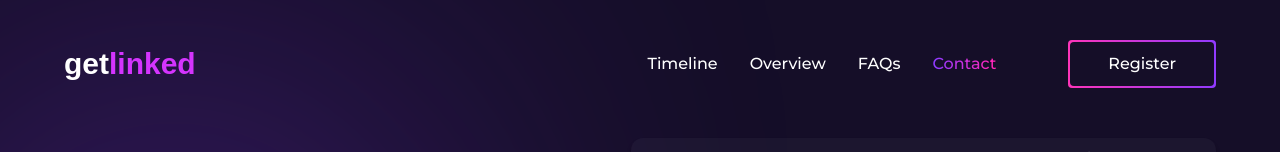
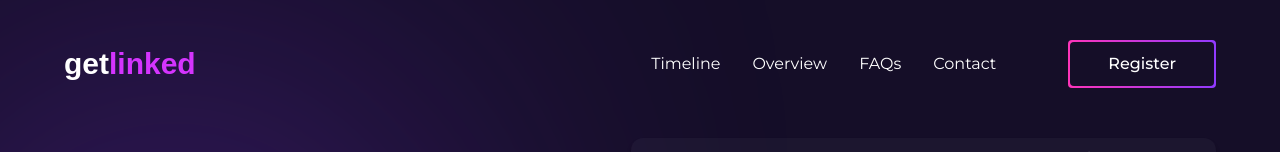
Before and after one commit to gift56/getlinked-ui-challengn, a Next.js app: page /register in a window 1280 px wide. Shown: the top 152 px of the page. Built offline with nearby package versions, Linux system fonts and the light colour scheme; a web font is replaced by a local one.

Commit message:
adding some features

```diff
--- a/components/Navbar.tsx
+++ b/components/Navbar.tsx
@@ -53,14 +53,14 @@ const Navbar = () => {
               <Link
                 href={item.href}
                 key={i}
-                className="text-base font-normal hover:text-primary transition-all"
+                className="text-base font-normal hover:text-transparent hover:bg-btnlinear hover:bg-clip-text transition-all"
               >
                 {item.text}
               </Link>
             ))}
             <Link
               href="/contact"
-              className="text-base font-normal hover:text-primary transition-all"
+              className="text-base font-normal hover:text-transparent hover:bg-btnlinear hover:bg-clip-text transition-all"
             >
               Contact
             </Link>
@@ -72,7 +72,6 @@ const Navbar = () => {
                 type="button"
               />
             </Link>
-
           </nav>
           <span
             onClick={() => setMobileNav(true)}
--- a/pages/contact/index.tsx
+++ b/pages/contact/index.tsx
@@ -117,7 +117,7 @@ const Contactpage = () => {
                 <Link
                   href={item.href}
                   key={i}
-                  className="text-base font-medium hover:text-primary transition-all"
+                  className="text-base font-normal hover:text-transparent hover:bg-btnlinear hover:bg-clip-text transition-all"
                 >
                   {item.text}
                 </Link>
--- a/pages/register/index.tsx
+++ b/pages/register/index.tsx
@@ -114,14 +114,14 @@ const Registerpage = () => {
                 <Link
                   href={item.href}
                   key={i}
-                  className="text-base font-medium hover:text-primary transition-all"
+                  className="text-base font-normal hover:text-transparent hover:bg-btnlinear hover:bg-clip-text transition-all"
                 >
                   {item.text}
                 </Link>
               ))}
               <Link
                 href="/contact"
-                className="text-base font-medium bg-clip-text text-transparent bg-textgradient transition-all"
+                className="text-base font-normal hover:text-transparent hover:bg-btnlinear hover:bg-clip-text transition-all"
               >
                 Contact
               </Link>
```
